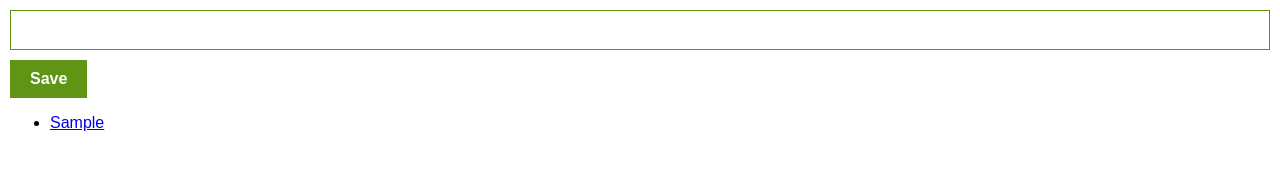
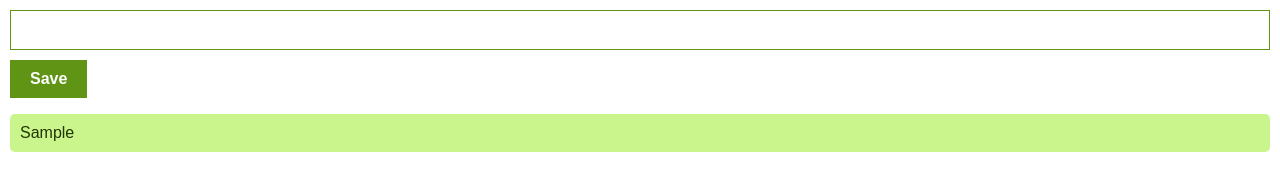
Before and after one commit to Akin-Inceler/page-saver-extension, a plain HTML site: page index.html in a window 1280 px wide. Both pictures are taken after typing "Sample" into the empty fields and a click on the button "Save". Drawn offline with Linux system fonts and the light colour scheme.

Commit message:
style: add styles for unordered list and list items, including hover effects for links

```diff
--- a/style.css
+++ b/style.css
@@ -26,3 +26,21 @@ button:hover {
     background-color: #4e7a11;
     cursor: pointer;
 }
+ul {
+    list-style-type: none;
+    padding: 0;
+}
+li {
+    background-color: #caf58d;
+    margin-bottom: 5px;
+    padding: 10px;
+    border-radius: 5px;
+}
+a {
+    text-decoration: none;
+    color: #203503;
+}
+a:hover {
+    text-decoration: underline;
+    color: #4e7a11;
+}
```
